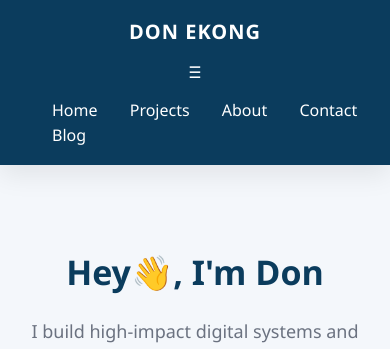
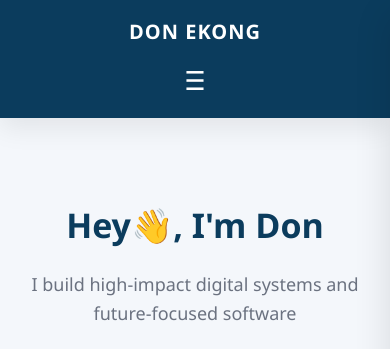
Before and after one commit to work-with-ekongg/thedonekong, a Flask app: page / in a window 390 px wide. Shown: the top 349 px of the page. Run offline with Flask 3, Linux system fonts and the light colour scheme; some libraries are stand-ins or nearby versions.

Commit message:
Refactor CSS for modern portfolio UI

```diff
--- a/static/css/style.css
+++ b/static/css/style.css
@@ -46,6 +46,21 @@ nav {
     top: 0;
     z-index: 1000;
     box-shadow: var(--shadow-soft);
+}
+
+/* Navigation links container */
+
+.nav-links {
+    display: flex;
+    align-items: center;
+}
+
+/* Hamburger button (hidden on desktop) */
+
+.menu-toggle {
+    display: none;
+    font-size: 26px;
+    cursor: pointer;
 }
 
 nav strong {
@@ -105,6 +120,9 @@ nav a:hover {
 .hero-text {
     flex: 1;
     min-width: 280px;
+    display: flex;
+    flex-direction: column;
+    justify-content: center; /* vertically aligns text with image */
 }
 
 .hero-text h1 {
@@ -147,7 +165,7 @@ nav a:hover {
 .hero-image img {
     width: 320px;
     max-width: 100%;
-    border-radius: 8%;
+    border-radius: 50%;
     border: 6px solid var(--secondary);
     box-shadow: var(--shadow-soft);
 }
@@ -416,11 +434,59 @@ footer {
 
 @media (max-width: 768px) {
 
+    nav {
+        padding: 16px 24px;
+    }
+
+    /* Show hamburger */
+
+    .menu-toggle {
+        display: block;
+    }
+
+    /* Sidebar navigation */
+
+    .nav-links {
+        position: fixed;
+        top: 0;
+        right: -260px;
+        width: 260px;
+        height: 100vh;
+        background: var(--primary);
+        flex-direction: column;
+        align-items: flex-start;
+        padding: 80px 24px;
+        gap: 18px;
+        transition: var(--transition);
+        box-shadow: var(--shadow-hover);
+    }
+
+    .nav-links.active {
+        right: 0;
+    }
+
+    .nav-links a {
+        margin-left: 0;
+        font-size: 18px;
+        width: 100%;
+        padding: 10px 0;
+    }
+
+    /* Hero adjustments remain */
+
     .hero {
         flex-direction: column;
         text-align: center;
         gap: 30px;
     }
+
+    .hero-image {
+        justify-content: center;
+        padding-left: 0;
+        margin-top: 10px;
+    }
+
+}
 
     .hero-image {
         justify-content: center;
```
